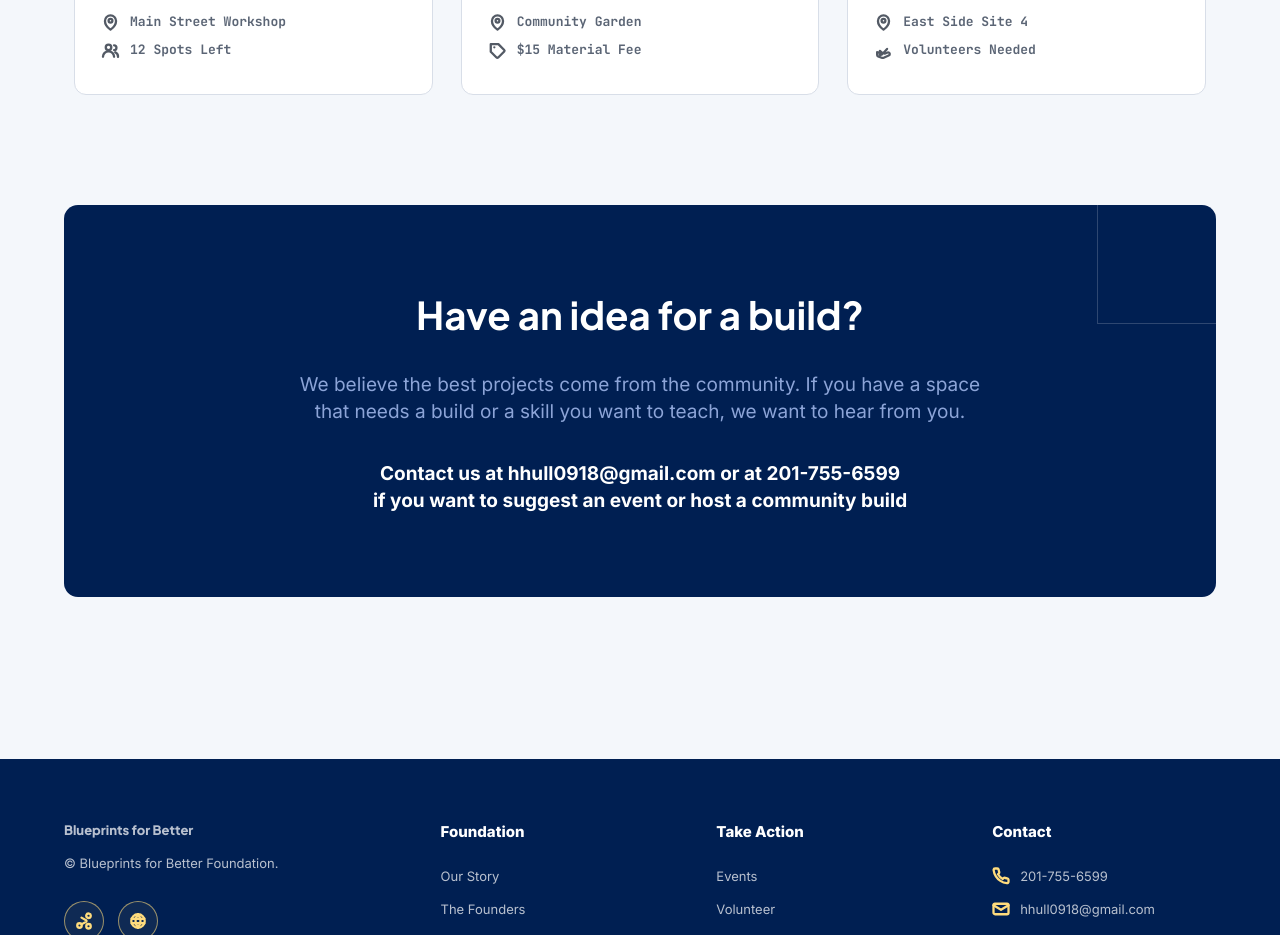
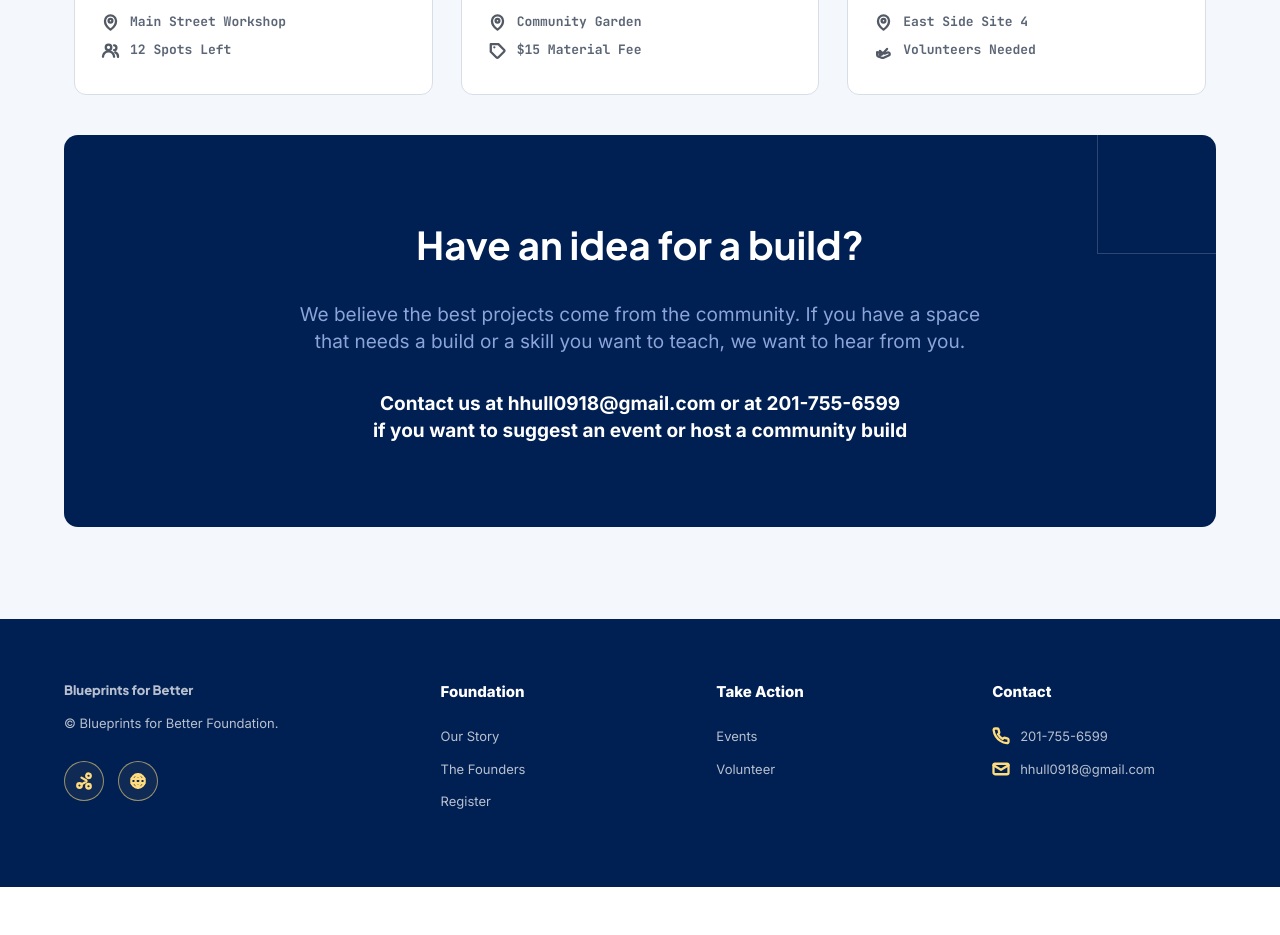
Before and after one commit to dmgthub12/Blueprints-for-Better, a website: page events.html in a window 1280 px wide. Shown: the part 1460-2395 px from the top of the page. After the commit the page ends 2347 px from the top, so only its background shows below. Drawn offline with Linux system fonts and the light colour scheme.

Commit message:
Update main.css

```diff
--- a/css/main.css
+++ b/css/main.css
@@ -1081,7 +1081,7 @@ a {
 .idea-panel {
   position: relative;
   width: min(1320px, 100%);
-  margin: 70px auto;
+  margin-top: 70px auto;
   padding: clamp(56px, 7vw, 82px) 32px;
   overflow: hidden;
   border-radius: 14px;
```
